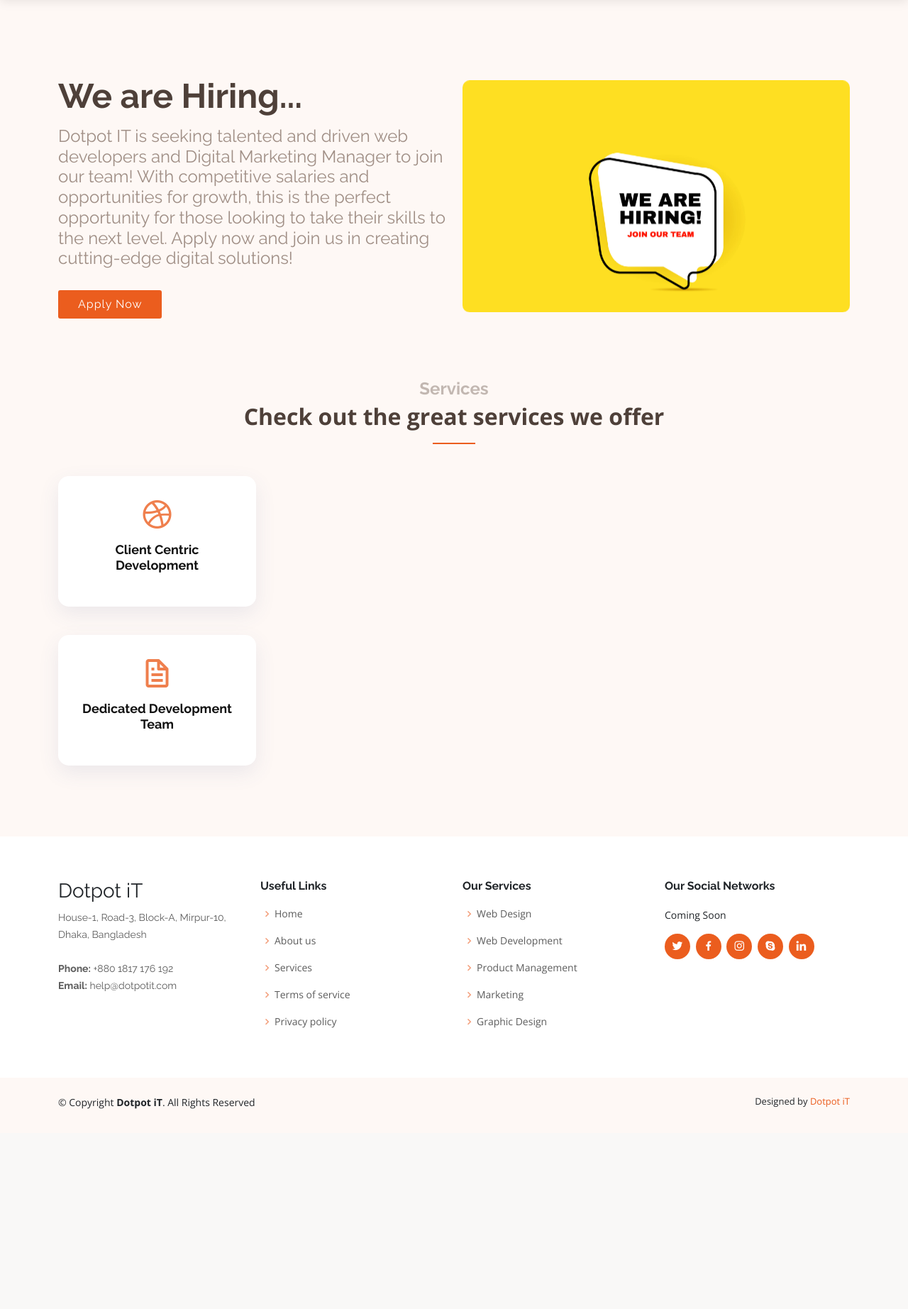
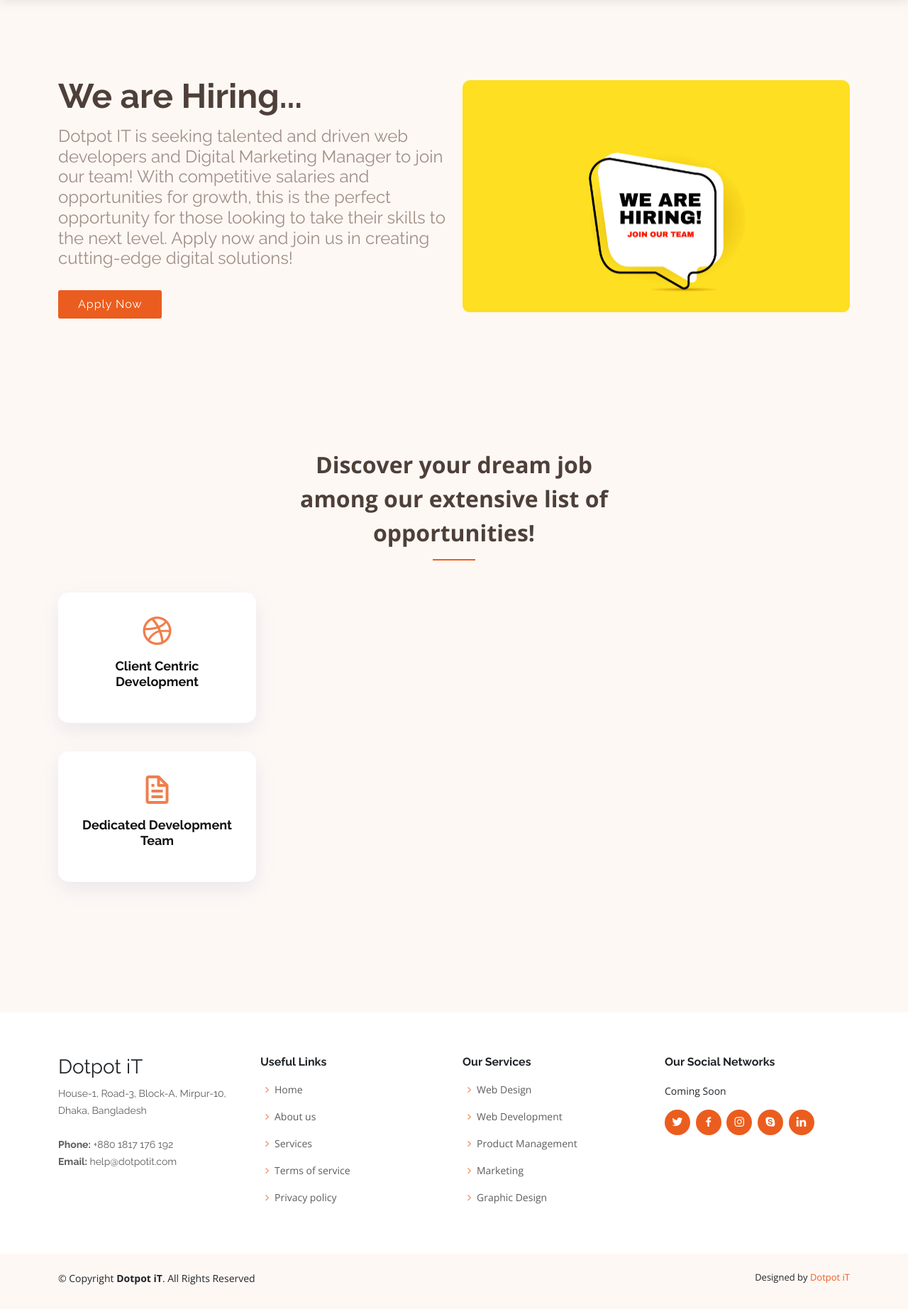
Before and after one commit to asifdotpy/JobHub, a Django app: page /jobs/ in a window 1280 px wide. Shown: the part 73-1918 px from the top of the page at 71% size. Before the commit the page ends 1636 px from the top, so only its background shows below. Run offline with Django 4.2, Linux system fonts and the light colour scheme; some libraries are stand-ins or nearby versions.

Commit message:
added layout for jobs page

```diff
--- a/mysite/jobs/templates/jobs/job_list.html
+++ b/mysite/jobs/templates/jobs/job_list.html
@@ -65,12 +65,11 @@
   </section>
 
   <!-- ======= Services Section ======= -->
-  <section id="services" class="services section-bg">
+  <section id="services" class="services section-bg" style="padding: 144px 0;">
     <div class="container" data-aos="fade-up">
 
       <div class="section-title">
-        <h2>Services</h2>
-        <p>Check out the great services we offer</p>
+        <p>Discover your dream job<br>among our extensive list of<br>opportunities!</p>
       </div>
 
       <div class="column">
```
